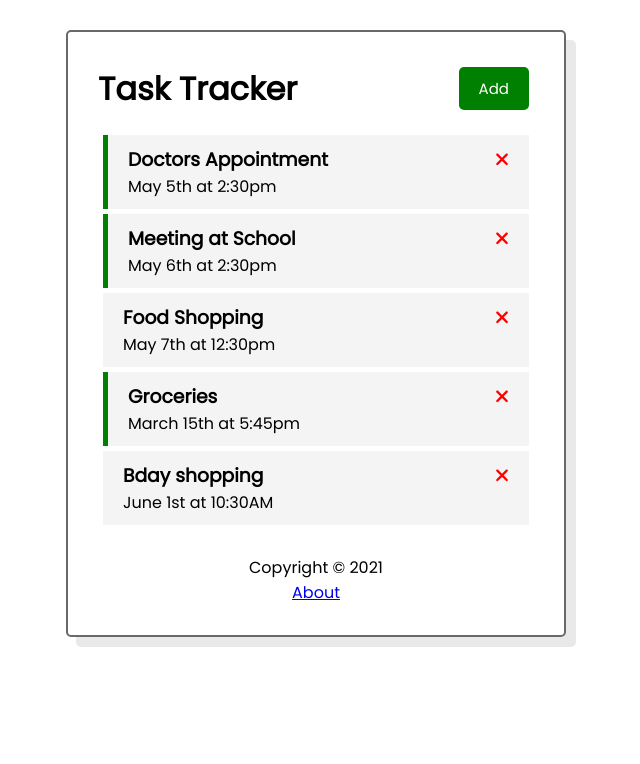
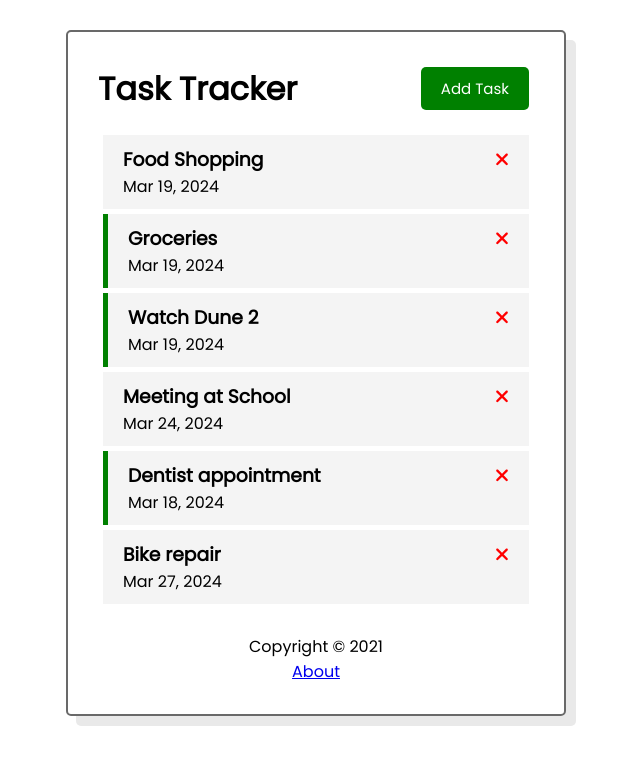
Before and after one commit to rohithrajb/task-tracker, an Angular app: page / in a window 1280 px wide. Shown: the top 764 px of the page, without its empty margins (324-964 px from the left). Built offline with nearby package versions, Linux system fonts and the light colour scheme; data requests are answered from the project's data file.

Commit message:
Material Datepicker output is working

```diff
--- a/db.json
+++ b/db.json
@@ -1,34 +1,40 @@
 {
   "tasks": [
     {
-      "id": 1,
-      "text": "Doctors Appointment",
-      "day": "May 5th at 2:30pm",
-      "reminder": true
-    },
-    {
-      "id": 2,
-      "text": "Meeting at School",
-      "day": "May 6th at 2:30pm",
-      "reminder": true
-    },
-    {
       "text": "Food Shopping",
-      "day": "May 7th at 12:30pm",
+      "day": "2024-03-19T18:30:00.000Z",
       "reminder": false,
       "id": 3
     },
     {
       "text": "Groceries",
-      "day": "March 15th at 5:45pm",
+      "day": "2024-03-19T18:30:00.000Z",
       "reminder": true,
       "id": 6
     },
     {
-      "text": "Bday shopping",
-      "day": "June 1st at 10:30AM",
+      "text": "Watch Dune 2",
+      "day": "2024-03-19T18:30:00.000Z",
+      "reminder": true,
+      "id": 11
+    },
+    {
+      "text": "Meeting at School",
+      "day": "2024-03-24T18:30:00.000Z",
       "reminder": false,
-      "id": 8
+      "id": 13
+    },
+    {
+      "text": "Dentist appointment",
+      "day": "2024-03-18T18:30:00.000Z",
+      "reminder": true,
+      "id": 14
+    },
+    {
+      "text": "Bike repair",
+      "day": "2024-03-27T18:30:00.000Z",
+      "reminder": false,
+      "id": 15
     }
   ]
 }
--- a/src/app/Task.ts
+++ b/src/app/Task.ts
@@ -1,6 +1,6 @@
 export interface Task {
 	id?: number;
 	text: string;
-	day: string;
+	day: Date;
 	reminder: boolean;
 }
--- a/src/app/components/add-task/add-task.component.html
+++ b/src/app/components/add-task/add-task.component.html
@@ -1,6 +1,6 @@
 <form *ngIf="showAddTask" class="add-form" (ngSubmit)="onSubmit()">
 	<div class="form-control">
-		<label for="text">Text</label>
+		<label for="text">Task</label>
 		<input
 			type="text"
 			name="text"
@@ -10,9 +10,11 @@
 		/>
 	</div>
 	<div class="form-control">
-		<label for="text">Day & Time</label>
+		<label for="text">Day</label>
 		<!-- <input type="text" name="day" [(ngModel)]="day" id="day" placeholder="Enter Day and Time" /> -->
-		<app-material-datepicker (date)="day"></app-material-datepicker>
+		<app-material-datepicker
+			(dateChangeEvent)="setDate($event)"
+		></app-material-datepicker>
 	</div>
 	<div class="form-control form-control-check">
 		<label for="text">Reminder</label>
--- a/src/app/components/add-task/add-task.component.ts
+++ b/src/app/components/add-task/add-task.component.ts
@@ -13,16 +13,20 @@ export class AddTaskComponent {
 	onAddTask: EventEmitter<Task> = new EventEmitter();
 
 	text: string = '';
-	day: string = '';
+	day = new Date();
 	reminder: boolean = false;
 
 	showAddTask?: boolean;
 	subscription: Subscription;
 
 	constructor(private uiService: UiService) {
-		this.subscription = this.uiService.onToggle().subscribe(
-			(value) => (this.showAddTask = value)
-		);
+		this.subscription = this.uiService
+			.onToggle()
+			.subscribe((value) => (this.showAddTask = value));
+	}
+
+	setDate(date: Date) {
+		this.day = date;
 	}
 
 	onSubmit() {
@@ -40,7 +44,6 @@ export class AddTaskComponent {
 		this.onAddTask.emit(newTask);
 
 		this.text = '';
-		this.day = '';
 		this.reminder = false;
 	}
 }
--- a/src/app/components/header/header.component.html
+++ b/src/app/components/header/header.component.html
@@ -3,7 +3,7 @@
 	<app-button
 		*ngIf="hasRoute('/')"
 		color="{{ showAddTask ? 'red' : 'green' }}"
-		content="{{ showAddTask ? 'Close' : 'Add' }}"
+		content="{{ showAddTask ? 'Close' : 'Add Task' }}"
 		(btnClick)="toggleAddTask()"
 	></app-button>
 </header>
--- a/src/app/components/material-datepicker/material-datepicker.component.html
+++ b/src/app/components/material-datepicker/material-datepicker.component.html
@@ -1,9 +1,12 @@
 <mat-form-field>
 	<mat-label>Choose a date</mat-label>
-	<!-- #docregion toggle -->
-	<input matInput [matDatepicker]="picker" />
-	<!-- <mat-hint>MM/DD/YYYY</mat-hint> -->
+	<input
+		matInput
+		[matDatepicker]="picker"
+		value="2002-06-02"
+		[(ngModel)]="date"
+		(dateChange)="onDateChange(date)"
+	/>
 	<mat-datepicker-toggle matIconSuffix [for]="picker"></mat-datepicker-toggle>
 	<mat-datepicker #picker></mat-datepicker>
-	<!-- #enddocregion toggle -->
 </mat-form-field>
--- a/src/app/components/material-datepicker/material-datepicker.component.ts
+++ b/src/app/components/material-datepicker/material-datepicker.component.ts
@@ -1,4 +1,4 @@
-import { Component, Output } from '@angular/core';
+import { Component, EventEmitter, Output } from '@angular/core';
 
 @Component({
 	selector: 'app-material-datepicker',
@@ -7,8 +7,12 @@ import { Component, Output } from '@angular/core';
 })
 export class MaterialDatepickerComponent {
 
-	date?: string;
+	date = new Date;
 
-    // @Output()
+	@Output()
+	dateChangeEvent = new EventEmitter();
 
+	onDateChange(value: Date) {
+		this.dateChangeEvent.emit(value);
+	}
 }
--- a/src/app/components/task-item/task-item.component.html
+++ b/src/app/components/task-item/task-item.component.html
@@ -1,7 +1,15 @@
-<div [ngClass]="{ reminder: task?.reminder }" class="task" (dblclick)="onToggle(task)">
-    <h3>
-        {{ task?.text }}
-        <fa-icon (click)="onDelete(task)" [ngStyle]="{ color: 'red' }" [icon]="faTimes"></fa-icon>
-    </h3>
-    <p>{{ task?.day }}</p>
+<div
+	[ngClass]="{ reminder: task?.reminder }"
+	class="task"
+	(dblclick)="onToggle(task)"
+>
+	<h3>
+		{{ task?.text }}
+		<fa-icon
+			(click)="onDelete(task)"
+			[ngStyle]="{ color: 'red' }"
+			[icon]="faTimes"
+		></fa-icon>
+	</h3>
+	<p>{{ task?.day | date }}</p>
 </div>
--- a/src/app/components/task-item/task-item.component.ts
+++ b/src/app/components/task-item/task-item.component.ts
@@ -1,12 +1,11 @@
 import { Component, Input, Output, EventEmitter } from '@angular/core';
 import { Task } from '../../Task';
-import { TASKS } from '../../test-tasks';
 import { faTimes } from '@fortawesome/free-solid-svg-icons';
 
 @Component({
 	selector: 'app-task-item',
 	templateUrl: './task-item.component.html',
-  styleUrls: ['./task-item.component.css']
+	styleUrls: ['./task-item.component.css'],
 })
 export class TaskItemComponent {
 	@Input()
```
Also changed, not shown: src/app/test-tasks.ts (deleted, +0 -22 lines), 6 other files (tests, documents, lock files or other folders). Lines whose indentation alone changed are shown as unchanged.
